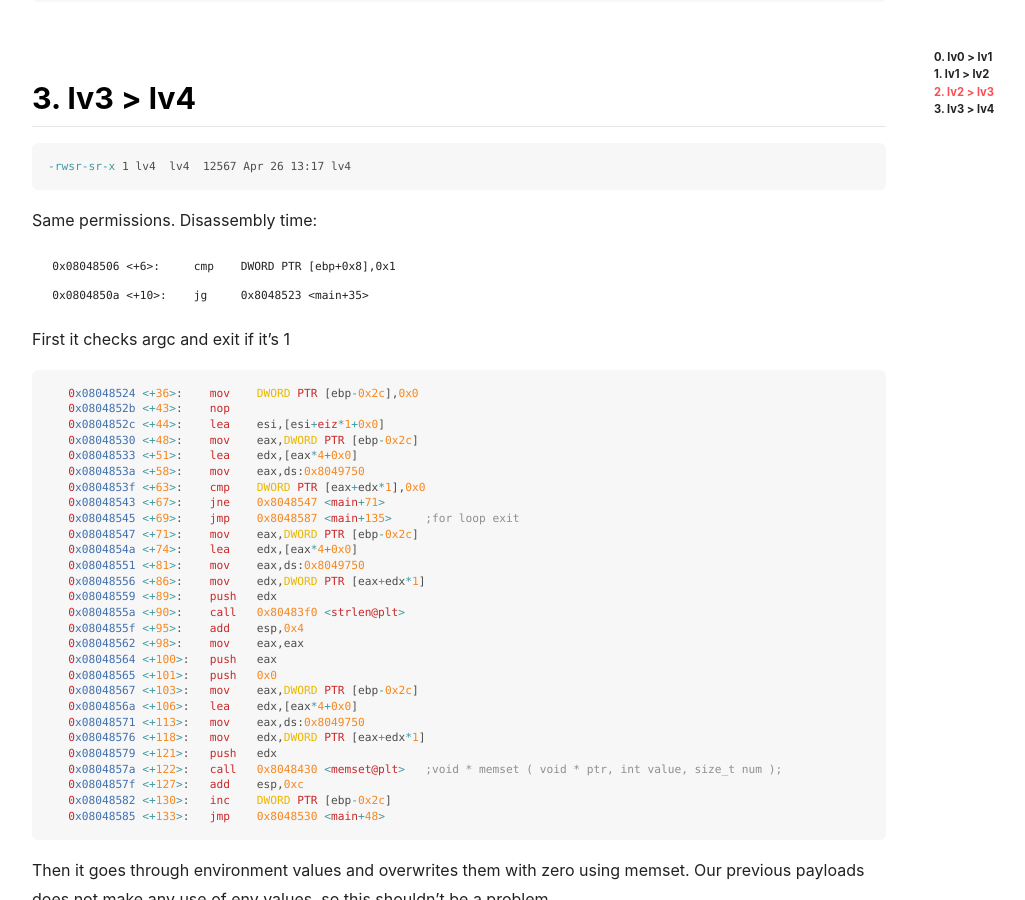
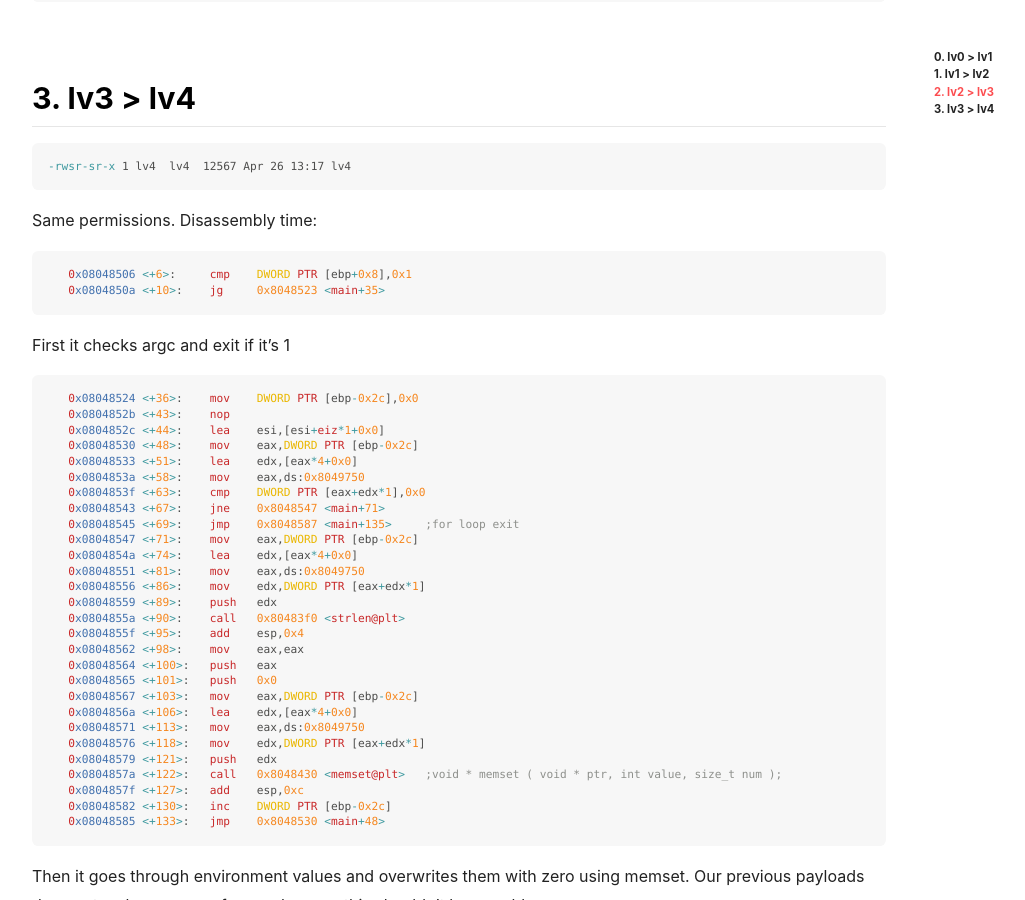
Before and after one commit to junheah/sparta, a Jekyll site: the page built from _posts/2019-4-30-Assignment-1.0-wargame.md, in a window 1280 px wide and 900 px high, scrolled down 3049 px. Shown: the whole window, without its empty margins (71-1096 px from the left). Built offline with Jekyll 4.4.1, drawn with Linux system fonts in a browser that asks for light colours; nearby versions of some CDN libraries; some of the changed text lies outside the part shown.

Commit message:
Update 2019-4-30-Assignment-1.0-wargame.md

````diff
--- a/_posts/2019-4-30-Assignment-1.0-wargame.md
+++ b/_posts/2019-4-30-Assignment-1.0-wargame.md
@@ -4,13 +4,13 @@ tags: assignment1 wargame bof lob lv0 lv1 lv2 lv3
 ---
 
 ## 0. lv0 > lv1
-```
+```bash
 -rwsr-sr-x 1 lv1 lv1 11987 Feb 25  2010 lv1
 ```
 binary "lv1" allows the user to use the permission of user:lv1 upon execution. Let's disassemble this binary
 
 ```nasm
-   0x08048439 <+9>:	cmp    DWORD PTR [ebp+0x8],0x1
+   0x08048439 <+9>:	cmp    DWORD PTR [ebp+0x8], 0x1
    0x0804843d <+13>:	jg     0x8048456 <main+38>
 ```
 first, the program checks if argc is 1 and exits the program if true.
@@ -125,7 +125,7 @@ i dont like stdin
 -rwsr-sr-x 1 lv4  lv4  12567 Apr 26 13:17 lv4
 ```
 Same permissions. Disassembly time:
-```masm
+```nasm
    0x08048506 <+6>:	cmp    DWORD PTR [ebp+0x8],0x1
    0x0804850a <+10>:	jg     0x8048523 <main+35>
 ```
````
